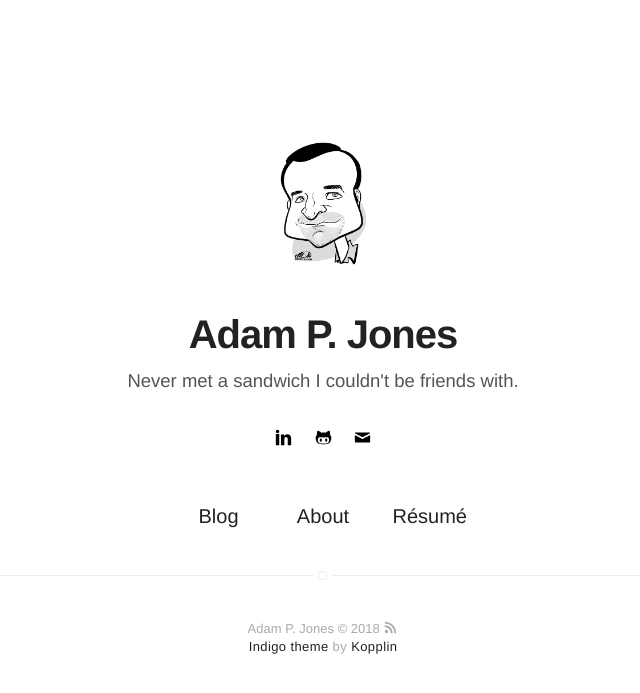
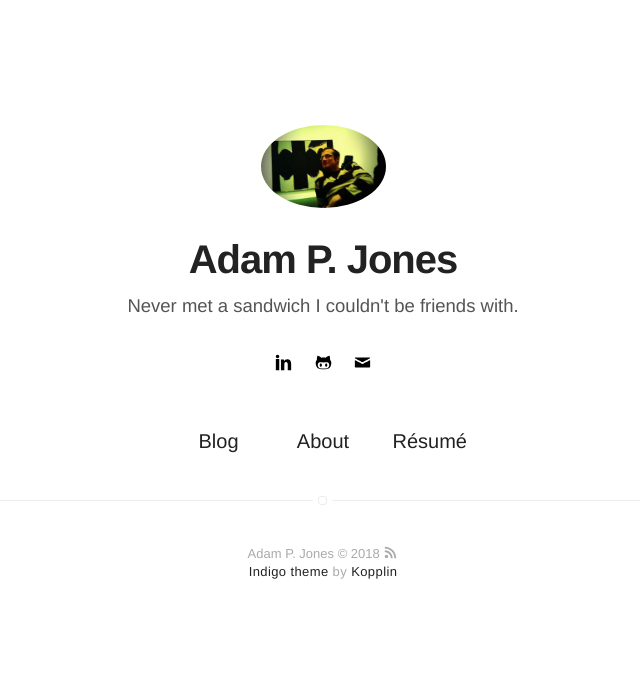
Before and after one commit to meccaLeccaHi/meccaLeccaHi.github.io, a Jekyll site: the page built from index.html, in a window 1280 px wide. Shown: the top 693 px of the page, without its empty margins (317-957 px from the left). Built offline with Jekyll 4.4.1, drawn with Linux system fonts in a browser that asks for light colours.

Commit message:
customizing template

```diff
--- a/_config.yml
+++ b/_config.yml
@@ -8,7 +8,7 @@ markdown: kramdown
 # if it's an external image, update below for true
 # better with square images
 external-image: false
-picture: assets/images/adam3.jpg
+picture: assets/images/adam4.jpg
 
 # If you want to include your resume, set to true
 # and specify source (external or local).
@@ -42,7 +42,7 @@ authors:
         name: Adam
         bio: Never met a sandwich I couldn't be friends with.
         external-image: false
-        picture: assets/images/adam3.jpg
+        picture: assets/images/adam1.jpg
         linkedin: adam-p-jones
 
 # do you want a larger site? change the option below
```
